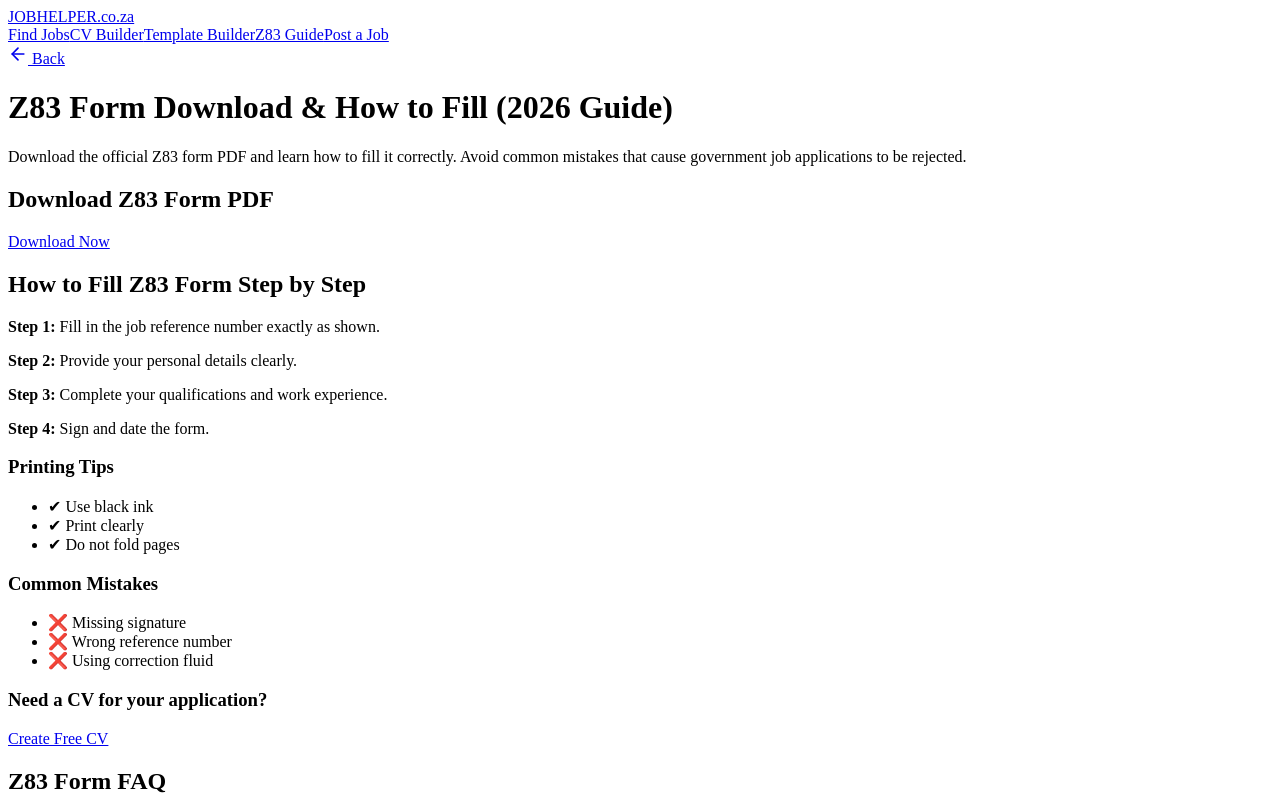
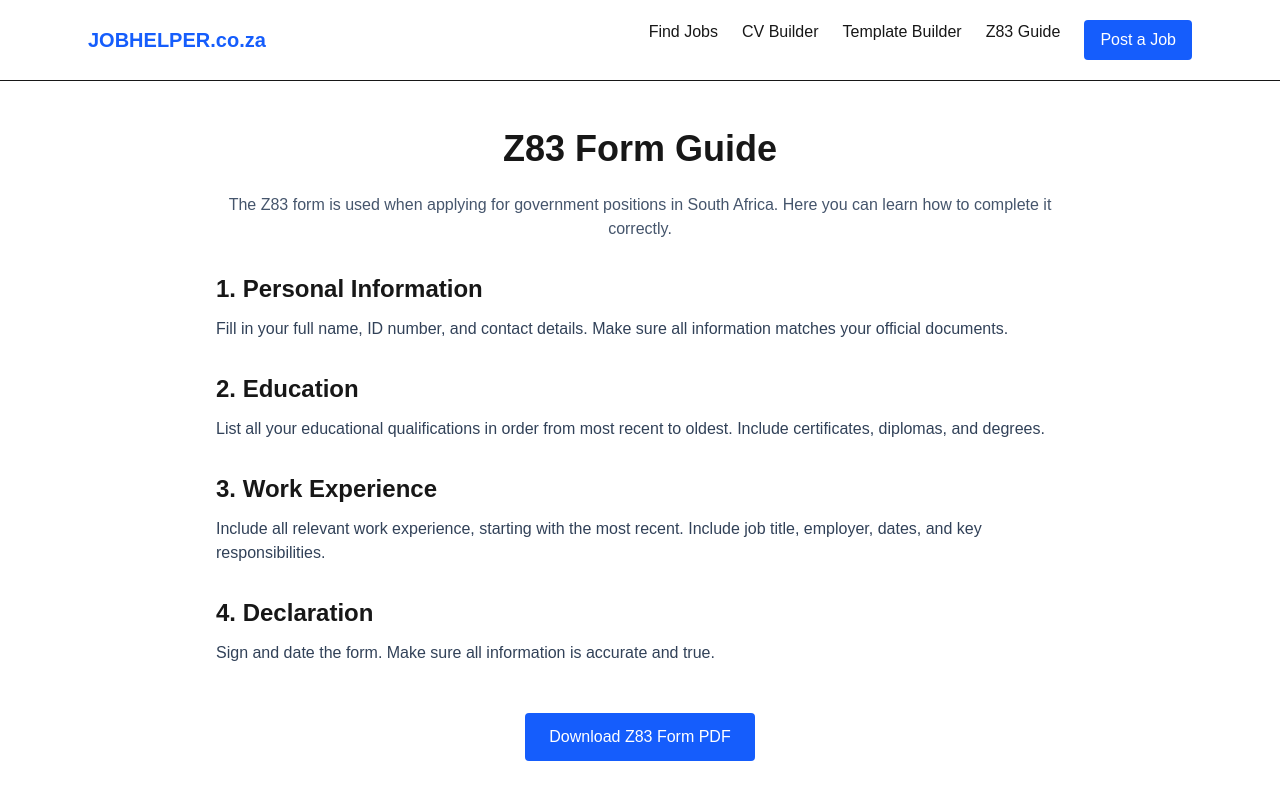
Before and after one commit to jeremiahsetou-ux/job-portal-final, a Next.js app: page /z83-form in a window 1280 px wide. Shown: the top 800 px of the page. Built offline with nearby package versions, Linux system fonts and the light colour scheme.

Commit message:
Initial commit - working JobHelper layout and Z83 page

```diff
--- a/src/app/layout.tsx
+++ b/src/app/layout.tsx
@@ -1,11 +1,11 @@
-import React from "react";
+// src/app/layout.tsx
+import "./globals.css";
 import Link from "next/link";
 
 export default function Layout({ children }: { children: React.ReactNode }) {
   return (
-    <div className="min-h-screen flex flex-col bg-slate-50 text-slate-900">
-
-      {/* Header / Nav */}
+    <html lang="en">
+      <body className="min-h-screen flex flex-col bg-slate-50 text-slate-900">
         <header className="bg-white border-b sticky top-0 z-50">
           <div className="max-w-6xl mx-auto px-6 h-20 flex items-center justify-between">
             <Link href="/" className="font-bold text-blue-600 text-xl">
@@ -21,24 +21,21 @@ export default function Layout({ children }: { children: React.ReactNode }) {
           </div>
         </header>
 
-      {/* Main content */}
+        {/* Main content - children should NOT have <html> or <body> */}
         <main className="flex-1">{children}</main>
 
-      {/* Footer */}
         <footer className="bg-slate-900 text-white py-8 mt-12">
           <div className="max-w-6xl mx-auto px-6 flex flex-col md:flex-row justify-between gap-6">
             <div>
               <h4 className="font-bold mb-2">JOBHELPER.co.za</h4>
               <p>Helping South Africans find jobs, learnerships, and government vacancies.</p>
             </div>
-
             <div>
               <h4 className="font-bold mb-2">Cities</h4>
               <p>Johannesburg</p>
               <p>Cape Town</p>
               <p>Pretoria</p>
             </div>
-
             <div>
               <h4 className="font-bold mb-2">Tools</h4>
               <Link href="/cv-builder" className="block hover:underline">CV Builder</Link>
@@ -46,6 +43,7 @@ export default function Layout({ children }: { children: React.ReactNode }) {
             </div>
           </div>
         </footer>
-    </div>
+      </body>
+    </html>
   );
 }
--- a/src/app/page.tsx
+++ b/src/app/page.tsx
@@ -1,40 +1,55 @@
-import React from "react";
+import "./globals.css"; // Tailwind
 import Link from "next/link";
 
-export default function HomePage() {
+export const metadata = {
+  title: "JobHelper.co.za",
+  description: "Find jobs, learnerships, and government vacancies in South Africa",
+};
+
+export default function RootLayout({ children }: { children: React.ReactNode }) {
   return (
-    <div className="max-w-6xl mx-auto py-12 px-6">
+    <html lang="en">
+      <body className="min-h-screen flex flex-col bg-slate-50 text-slate-900">
+        {/* Header */}
+        <header className="bg-white border-b sticky top-0 z-50">
+          <div className="max-w-6xl mx-auto px-6 h-20 flex items-center justify-between">
+            <Link href="/" className="font-bold text-blue-600 text-xl">
+              JOBHELPER.co.za
+            </Link>
+            <nav className="flex gap-6">
+              <Link href="/find-jobs" className="hover:text-blue-600">Find Jobs</Link>
+              <Link href="/cv-builder" className="hover:text-blue-600">CV Builder</Link>
+              <Link href="/template-builder" className="hover:text-blue-600">Template Builder</Link>
+              <Link href="/z83-form" className="hover:text-blue-600">Z83 Guide</Link>
+              <Link href="/post-job" className="bg-blue-600 text-white px-4 py-2 rounded hover:bg-blue-700">Post a Job</Link>
+            </nav>
+          </div>
+        </header>
 
-      <h1 className="text-4xl md:text-6xl font-black mb-6 text-center">
-        Find Your Next Job in <span className="text-blue-600 italic">South Africa</span>
-      </h1>
-      <p className="text-center text-slate-600 mb-12">
-        Jobs, Learnerships, and Government Vacancies from top employers.
-      </p>
+        {/* Main content */}
+        <main className="flex-1">{children}</main>
 
-      {/* Search */}
-      <div className="max-w-2xl mx-auto flex gap-2 mb-12">
-        <input type="text" placeholder="Job title..." className="flex-1 border rounded px-4 py-2"/>
-        <input type="text" placeholder="City..." className="flex-1 border rounded px-4 py-2"/>
-        <button className="bg-blue-600 text-white px-6 rounded font-bold">Search</button>
-      </div>
-
-      {/* Latest Jobs */}
-      <h2 className="text-2xl font-bold mb-4">Latest Jobs in South Africa</h2>
-      <div className="grid md:grid-cols-3 gap-6 mb-12">
-        <div className="border p-4 rounded">Cashier - Shoprite<br/><Link href="#" className="text-blue-600">View Job →</Link></div>
-        <div className="border p-4 rounded">Admin Clerk - Government<br/><Link href="#" className="text-blue-600">View Job →</Link></div>
-        <div className="border p-4 rounded">General Worker - Transnet<br/><Link href="#" className="text-blue-600">View Job →</Link></div>
-      </div>
-
-      {/* Browse Categories */}
-      <h2 className="text-2xl font-bold mb-4">Browse Categories</h2>
-      <div className="grid md:grid-cols-3 gap-6 mb-12">
-        <Link href="#" className="border p-6 rounded hover:shadow">Learnerships</Link>
-        <Link href="#" className="border p-6 rounded hover:shadow">Government Jobs</Link>
-        <Link href="/cv-builder" className="border p-6 rounded hover:shadow">Free CV Builder</Link>
-      </div>
-
-    </div>
+        {/* Footer */}
+        <footer className="bg-slate-900 text-white py-8 mt-12">
+          <div className="max-w-6xl mx-auto px-6 flex flex-col md:flex-row justify-between gap-6">
+            <div>
+              <h4 className="font-bold mb-2">JOBHELPER.co.za</h4>
+              <p>Helping South Africans find jobs, learnerships, and government vacancies.</p>
+            </div>
+            <div>
+              <h4 className="font-bold mb-2">Cities</h4>
+              <p>Johannesburg</p>
+              <p>Cape Town</p>
+              <p>Pretoria</p>
+            </div>
+            <div>
+              <h4 className="font-bold mb-2">Tools</h4>
+              <Link href="/cv-builder" className="block hover:underline">CV Builder</Link>
+              <Link href="/z83-form" className="block hover:underline">Z83 Form</Link>
+            </div>
+          </div>
+        </footer>
+      </body>
+    </html>
   );
 }
--- /dev/null
+++ b/src/app/post-job/page.tsx
@@ -0,0 +1,3 @@
+export default function PostJob() {
+  return <div className="p-6 text-center">Post Job Page (Coming Soon)</div>;
+}
--- a/src/app/z83-form/page.tsx
+++ b/src/app/z83-form/page.tsx
@@ -1,121 +1,51 @@
-"use client";
+// src/app/z83-form/page.tsx
+export default function Z83Form() {
+  return (
+    <div className="max-w-4xl mx-auto py-12 px-6">
+      {/* Page Header */}
+      <h1 className="text-4xl font-bold text-center mb-6">Z83 Form Guide</h1>
+      <p className="text-center text-slate-600 mb-8">
+        The Z83 form is used when applying for government positions in South Africa. Here you can learn how to complete it correctly.
+      </p>
 
-import React from 'react';
-import { Download, CheckCircle, AlertTriangle, ArrowLeft, Printer, ShieldCheck, Info } from 'lucide-react';
-import Link from 'next/link';
+      {/* Example Content Sections */}
+      <section className="mb-8">
+        <h2 className="text-2xl font-semibold mb-3">1. Personal Information</h2>
+        <p className="text-slate-700">
+          Fill in your full name, ID number, and contact details. Make sure all information matches your official documents.
+        </p>
+      </section>
 
-export default function Z83Helper() {
-  return (
-    <div className="min-h-screen bg-slate-50 text-slate-900">
+      <section className="mb-8">
+        <h2 className="text-2xl font-semibold mb-3">2. Education</h2>
+        <p className="text-slate-700">
+          List all your educational qualifications in order from most recent to oldest. Include certificates, diplomas, and degrees.
+        </p>
+      </section>
 
-      {/* Nav */}
-      <nav className="bg-white border-b sticky top-0 z-50">
-        <div className="max-w-5xl mx-auto px-6 h-20 flex items-center justify-between">
-          <Link href="/" className="flex items-center gap-2 font-bold text-blue-600">
-            <ArrowLeft size={20} /> Back
-          </Link>
-        </div>
-      </nav>
+      <section className="mb-8">
+        <h2 className="text-2xl font-semibold mb-3">3. Work Experience</h2>
+        <p className="text-slate-700">
+          Include all relevant work experience, starting with the most recent. Include job title, employer, dates, and key responsibilities.
+        </p>
+      </section>
 
-      <main className="max-w-4xl mx-auto py-12 px-6">
+      <section className="mb-8">
+        <h2 className="text-2xl font-semibold mb-3">4. Declaration</h2>
+        <p className="text-slate-700">
+          Sign and date the form. Make sure all information is accurate and true.
+        </p>
+      </section>
 
-        {/* HERO */}
-        <div className="text-center mb-16">
-          <h1 className="text-4xl md:text-6xl font-black mb-6">
-            Z83 Form Download & How to Fill (2026 Guide)
-          </h1>
-
-          <p className="text-lg text-slate-500 max-w-2xl mx-auto">
-            Download the official Z83 form PDF and learn how to fill it correctly.
-            Avoid common mistakes that cause government job applications to be rejected.
-          </p>
-        </div>
-
-        {/* DOWNLOAD */}
-        <div className="bg-blue-600 text-white rounded-3xl p-10 text-center mb-16">
-          <h2 className="text-2xl font-black mb-4">
-            Download Z83 Form PDF
-          </h2>
-
-          <a
-            href="/z83-form-2026.pdf"
-            download
-            className="inline-block bg-white text-blue-600 px-8 py-4 rounded-xl font-bold"
-          >
-            Download Now
-          </a>
-        </div>
-
-        {/* STEP BY STEP */}
-        <section className="mb-16">
-          <h2 className="text-2xl font-black mb-6">
-            How to Fill Z83 Form Step by Step
-          </h2>
-
-          <div className="space-y-4 text-slate-600">
-            <p><strong>Step 1:</strong> Fill in the job reference number exactly as shown.</p>
-            <p><strong>Step 2:</strong> Provide your personal details clearly.</p>
-            <p><strong>Step 3:</strong> Complete your qualifications and work experience.</p>
-            <p><strong>Step 4:</strong> Sign and date the form.</p>
-          </div>
-        </section>
-
-        {/* TIPS */}
-        <div className="grid md:grid-cols-2 gap-8 mb-16">
-          <div className="bg-white p-6 rounded-2xl border">
-            <h3 className="font-bold mb-4">Printing Tips</h3>
-            <ul className="space-y-3">
-              <li>✔ Use black ink</li>
-              <li>✔ Print clearly</li>
-              <li>✔ Do not fold pages</li>
-            </ul>
-          </div>
-
-          <div className="bg-white p-6 rounded-2xl border">
-            <h3 className="font-bold mb-4 text-red-500">Common Mistakes</h3>
-            <ul className="space-y-3">
-              <li>❌ Missing signature</li>
-              <li>❌ Wrong reference number</li>
-              <li>❌ Using correction fluid</li>
-            </ul>
-          </div>
-        </div>
-
-        {/* CTA */}
-        <div className="bg-slate-900 text-white p-8 rounded-2xl text-center mb-16">
-          <h3 className="text-xl font-bold mb-4">
-            Need a CV for your application?
-          </h3>
-          <Link href="/cv-builder" className="bg-blue-600 px-6 py-3 rounded-xl font-bold">
-            Create Free CV
-          </Link>
-        </div>
-
-        {/* FAQ */}
-        <section>
-          <h2 className="text-2xl font-black mb-6">
-            Z83 Form FAQ
-          </h2>
-
-          <div className="space-y-6 text-slate-600">
-            <div>
-              <h4 className="font-bold">Where can I download the Z83 form?</h4>
-              <p>You can download the latest Z83 form directly from this page.</p>
-            </div>
-
-            <div>
-              <h4 className="font-bold">Is the Z83 form still used in 2026?</h4>
-              <p>Yes, the 2021 version is still the official format used for government jobs.</p>
-            </div>
-
-            <div>
-              <h4 className="font-bold">Do I need a CV with Z83?</h4>
-              <p>Yes, always attach a CV when applying.</p>
-            </div>
-          </div>
-        </section>
-
-      </main>
+      {/* Call to Action */}
+      <div className="text-center mt-12">
+        <a
+          href="/z83-form/download"
+          className="inline-block bg-blue-600 text-white px-6 py-3 rounded hover:bg-blue-700 transition"
+        >
+          Download Z83 Form PDF
+        </a>
+      </div>
     </div>
   );
 }
```
Lines whose indentation alone changed are shown as unchanged.
